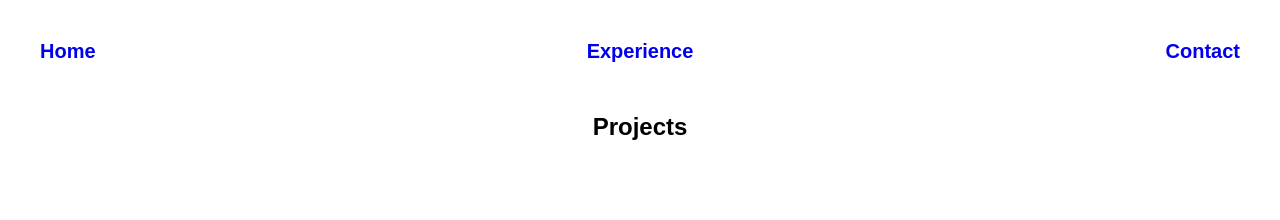
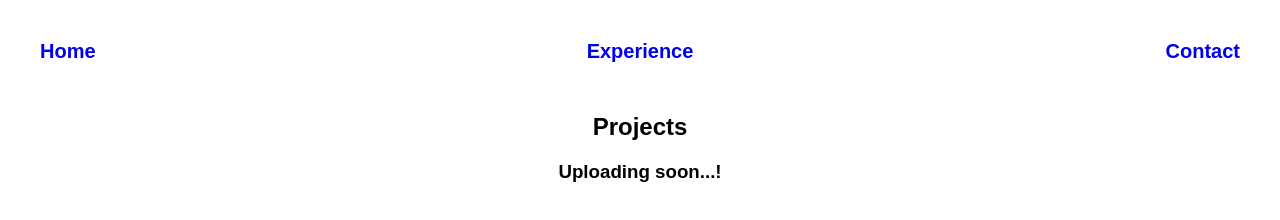
Before and after one commit to Krishnapipraiya/Krishnapipraiya.github.io, a plain HTML site: page projects.html in a window 1280 px wide. Drawn offline with Linux system fonts and the light colour scheme.

Commit message:
Add 'Uploading soon...!' message to projects section
Added a message indicating projects will be uploaded soon.

```diff
--- a/projects.html
+++ b/projects.html
@@ -73,6 +73,7 @@
   <div class="centre-text">
 
     <h2 id="projects">Projects</h2>
+      <h3>Uploading soon...!</h3>
 
 </div>
 
```
